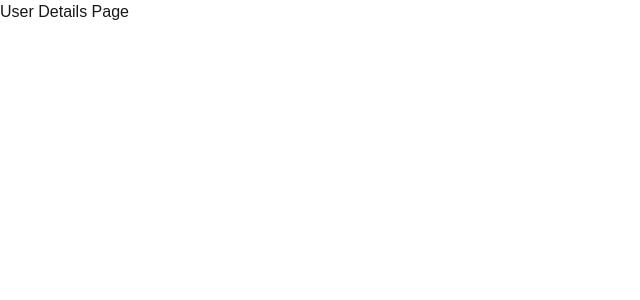
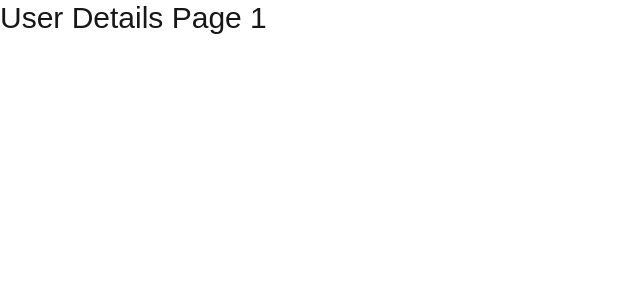
Before and after one commit to Tommytian993/nextjs-tutorial-one, a Next.js app: page /dashboard/users/1 in a window 1280 px wide. Shown: the top 300 px of the page, without its empty margins (0-640 px from the left). Built offline with nearby package versions, Linux system fonts and the light colour scheme.

Commit message:
feat: implement dynamic user page with parameter rendering
- Add params destructuring to extract user ID from URL

```diff
--- a/app/dashboard/users/[id]/page.tsx
+++ b/app/dashboard/users/[id]/page.tsx
@@ -1,7 +1,8 @@
 import React from "react";
 
-const page = () => {
-  return <div>User Details Page</div>;
+const page = ({ params }: { params: { id: string } }) => {
+  const { id } = params;
+  return <h1 className="text-3xl">User Details Page {id}</h1>;
 };
 
 export default page;
```
